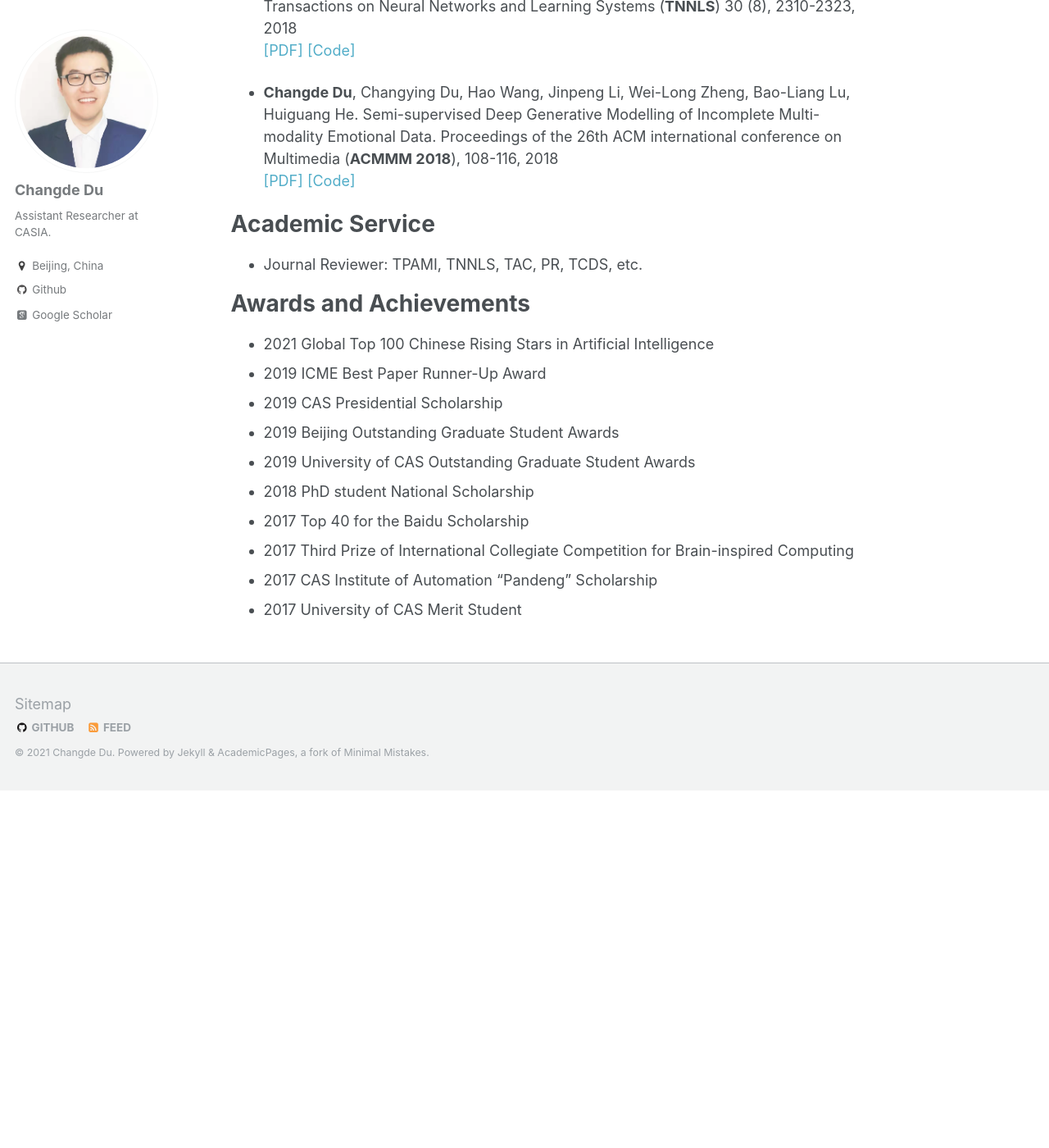
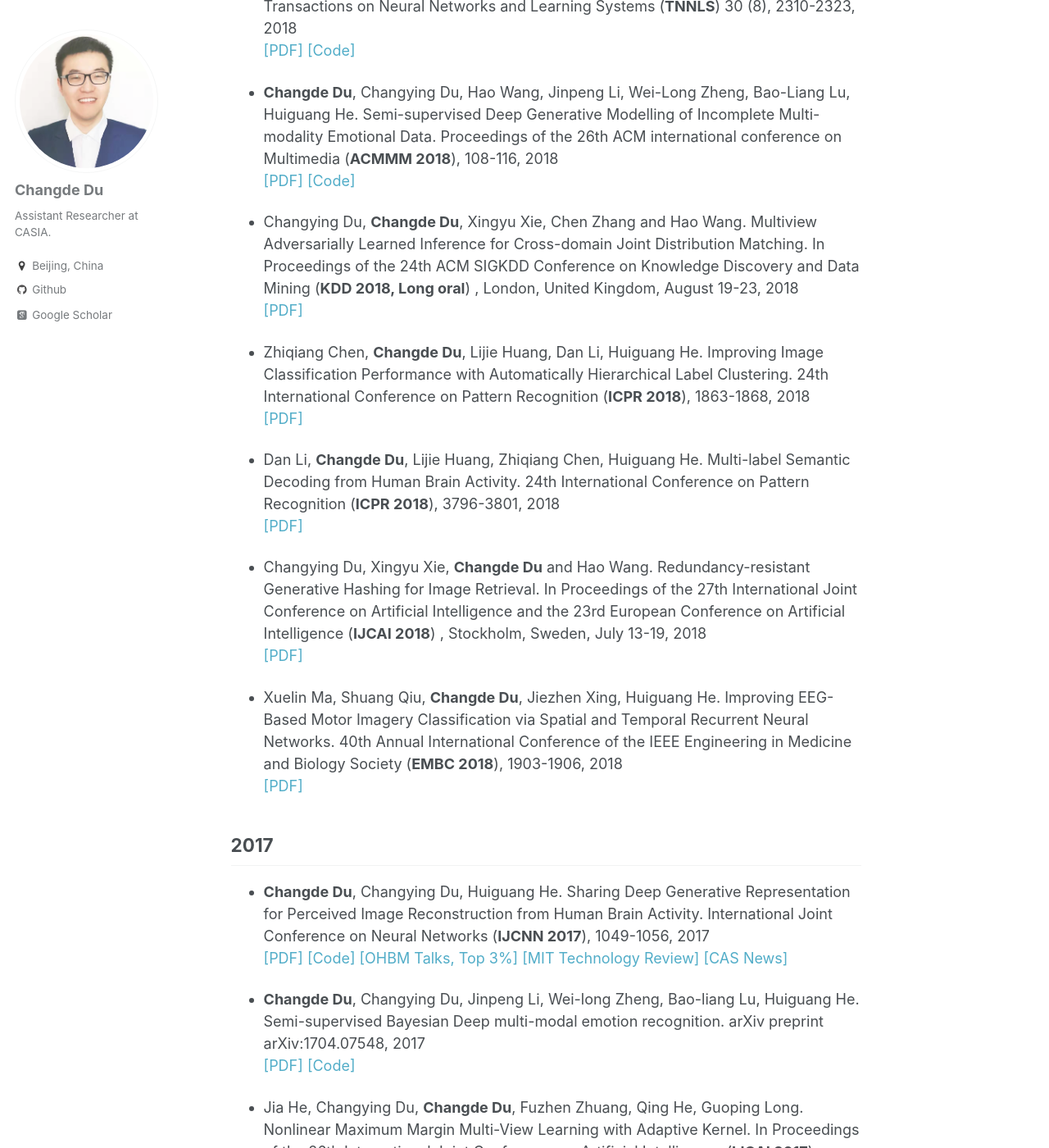
Before and after one commit to ChangdeDu/changdedu.github.io, a Jekyll site: the page built from _pages/about.md, in a window 1280 px wide and 1400 px high, scrolled down 2867 px. Shown: the whole window at 82% size. Built offline with Jekyll 4.4.1, drawn with Linux system fonts in a browser that asks for light colours; some web fonts are replaced; before the commit the page ends 3831 px from its top, so only the background shows below that; some of the changed text lies outside the part shown.

Commit message:
Create about.md

```diff
--- a/_pages/about.md
+++ b/_pages/about.md
@@ -58,7 +58,7 @@ IEEE Transactions on Cognitive and Developmental Systems (**TCDS**), 2020 <br>[[
 **Engineering** 5 (5), 948-953, 2019 <br>[[PDF]](https://www.sciencedirect.com/science/article/pii/S2095809917305647)
 
 - **Changde Du**, Changying Du, Huiguang He. Doubly Semi-Supervised Multimodal Adversarial Learning for Classification, Generation and Retrieval.
-2019 IEEE International Conference on Multimedia and Expo (**ICME 2019**), 13-18, 2019 ([**Best Paper Runner-Up Award**](http://english.ia.cas.cn/rh/rps/201908/t20190819_214607.html))  <br>[[PDF]](https://ieeexplore.ieee.org/abstract/document/8784922)
+2019 IEEE International Conference on Multimedia and Expo (**ICME 2019**, [**Best Paper Runner-Up Award**](http://english.ia.cas.cn/rh/rps/201908/t20190819_214607.html)), 13-18, 2019  <br>[[PDF]](https://ieeexplore.ieee.org/abstract/document/8784922)
 
 - Jinpeng Li, Shuang Qiu, **Changde Du**, Yixin Wang, Huiguang He. Domain Adaptation for EEG Emotion Recognition Based on Latent Representation Similarity.
 IEEE Transactions on Cognitive and Developmental Systems (**TCDS**) 12 (2), 344-353, 2019 <br>[[PDF]](https://ieeexplore.ieee.org/document/8882370)
@@ -72,8 +72,46 @@ IEEE Transactions on Neural Networks and Learning Systems (**TNNLS**) 30 (8), 23
 
 - **Changde Du**, Changying Du, Hao Wang, Jinpeng Li, Wei-Long Zheng, Bao-Liang Lu, Huiguang He. Semi-supervised Deep Generative Modelling of Incomplete Multi-modality Emotional Data. Proceedings of the 26th ACM international conference on Multimedia (**ACMMM 2018**), 108-116, 2018 <br>[[PDF]](https://arxiv.org/pdf/1808.02096.pdf) [[Code]](https://github.com/ChangdeDu/semiMVAE)
 
+- Changying Du, **Changde Du**, Xingyu Xie, Chen Zhang and Hao Wang. Multiview Adversarially Learned Inference for Cross-domain Joint Distribution Matching. In Proceedings of the 24th ACM SIGKDD Conference on Knowledge Discovery and Data Mining (**KDD 2018, Long oral**) , London, United Kingdom, August 19-23, 2018 <br>[[PDF]](https://dl.acm.org/doi/pdf/10.1145/3219819.3219957)
+
+- Zhiqiang Chen, **Changde Du**, Lijie Huang, Dan Li, Huiguang He. Improving Image Classification Performance with Automatically Hierarchical Label Clustering.
+24th International Conference on Pattern Recognition (**ICPR 2018**), 1863-1868, 2018  <br>[[PDF]](https://ieeexplore.ieee.org/document/8546042)
+
+- Dan Li, **Changde Du**, Lijie Huang, Zhiqiang Chen, Huiguang He. Multi-label Semantic Decoding from Human Brain Activity.
+24th International Conference on Pattern Recognition (**ICPR 2018**), 3796-3801, 2018  <br>[[PDF]](https://ieeexplore.ieee.org/document/8545855)
+
+- Changying Du, Xingyu Xie, **Changde Du** and Hao Wang. Redundancy-resistant Generative Hashing for Image Retrieval. In Proceedings of the 27th International Joint Conference on Artificial Intelligence and the 23rd European Conference on Artificial Intelligence (**IJCAI 2018**) , Stockholm, Sweden, July 13-19, 2018  <br>[[PDF]](https://www.ijcai.org/proceedings/2018/0696.pdf)
+
+- Xuelin Ma, Shuang Qiu, **Changde Du**, Jiezhen Xing, Huiguang He. Improving EEG-Based Motor Imagery Classification via Spatial and Temporal Recurrent Neural Networks.
+40th Annual International Conference of the IEEE Engineering in Medicine and Biology Society (**EMBC 2018**), 1903-1906, 2018  <br>[[PDF]](https://ieeexplore.ieee.org/abstract/document/8512590)
+
+## 2017
+- **Changde Du**, Changying Du, Huiguang He. Sharing Deep Generative Representation for Perceived Image Reconstruction from Human Brain Activity.
+International Joint Conference on Neural Networks (**IJCNN 2017**), 1049-1056, 2017  <br>[[PDF]](https://arxiv.org/abs/1704.07575)  [[Code]](https://github.com/ChangdeDu/DGMM)  [[OHBM Talks, Top 3%]](https://www.pathlms.com/ohbm/courses/5158/sections/7807/video_presentations/76069) [[MIT Technology Review]](https://www.technologyreview.com/2017/05/06/151950/mind-reading-algorithms-reconstruct-what-youre-seeing-using-brain-scan-data/)  [[CAS News]](http://english.cas.cn/newsroom/archive/research_archive/rp2017/201705/t20170511_176994.shtml)
+
+- **Changde Du**, Changying Du, Jinpeng Li, Wei-long Zheng, Bao-liang Lu, Huiguang He. Semi-supervised Bayesian Deep multi-modal emotion recognition.
+arXiv preprint arXiv:1704.07548, 2017 <br>[[PDF]](https://arxiv.org/abs/1704.07548)  [[Code]](https://github.com/ChangdeDu/semiMVAE)
+
+- Jia He, Changying Du, **Changde Du**, Fuzhen Zhuang, Qing He, Guoping Long. Nonlinear Maximum Margin Multi-View Learning with Adaptive Kernel.
+In Proceedings of the 26th International Joint Conference on Artificial Intelligence (**IJCAI 2017**), 1830-1836, 2017  <br>[[PDF]](https://www.ijcai.org/proceedings/2017/0254.pdf)
+
+## 2016
+- **Changde Du**, Changying Du, Shandian Zhe, Ali Luo, Qing He, Guoping Long. Bayesian Group Feature Selection for Support Vector Learning Machines.
+Pacific-Asia Conference on Knowledge Discovery and Data Mining (**PAKDD 2016, Long Oral**), 239-252, 2016 <br>[[PDF]](https://link.springer.com/chapter/10.1007/978-3-319-31753-3_20)
+
+- **Changde Du**, Ali Luo, Haifeng Yang, Wen Hou, Yanxin Guo. An Efficient Method for Rare Spectra Retrieval in Astronomical Databases.
+Publications of the Astronomical Society of the Pacific (**PASP**) 128 (961), 034502, 2016  <br>[[PDF]](https://arxiv.org/abs/1603.04544)
+
+- **Changde Du**, Ali Luo, Haifeng Yang. Adaptive Stellar Spectral Subclass Classification Based on Bayesian SVMs. New Astronomy 51, 51-58, 2016  <br>[[PDF]](https://www.sciencedirect.com/science/article/abs/pii/S1384107616300793)
+
+- Changying Du, **Changde Du**, Guoping Long, Qing He, Yucheng Li. Online Bayesian Multiple Kernel Bipartite Ranking.
+Conference on Uncertainty in Artificial Intelligence (**UAI 2016**), 2016  <br>[[PDF]](http://auai.org/uai2016/proceedings/papers/13.pdf)
+
+- Changying Du, **Changde Du**, Guoping Long, Xin Jin, Yucheng Li. Efficient Bayesian Maximum Margin Multiple Kernel Learning.
+Joint European Conference on Machine Learning and Knowledge Discovery in Databases (**ECML PKDD 2016**), 165-181, 2016  <br>[[PDF]](https://link.springer.com/chapter/10.1007%2F978-3-319-46128-1_11)
+
 # Academic Service
-- Journal Reviewer: TPAMI, TNNLS, TAC, PR, TCDS, etc.
+- Journal Reviewer: IEEE TPAMI, IEEE TNNLS, IEEE TAC, PR, IEEE TCDS, etc.
 
 # Awards and Achievements
 - 2021 Global Top 100 Chinese Rising Stars in Artificial Intelligence
@@ -83,6 +121,7 @@ IEEE Transactions on Neural Networks and Learning Systems (**TNNLS**) 30 (8), 23
 -	2019 University of CAS Outstanding Graduate Student Awards
 -	2018 PhD student National Scholarship
 -	2017 Top 40 for the Baidu Scholarship
+-	2017 MIT Technology Review reported our neural decoding work
 - 2017 Third Prize of International Collegiate Competition for Brain-inspired Computing
 -	2017 CAS Institute of Automation “Pandeng” Scholarship
 -	2017 University of CAS Merit Student
```
